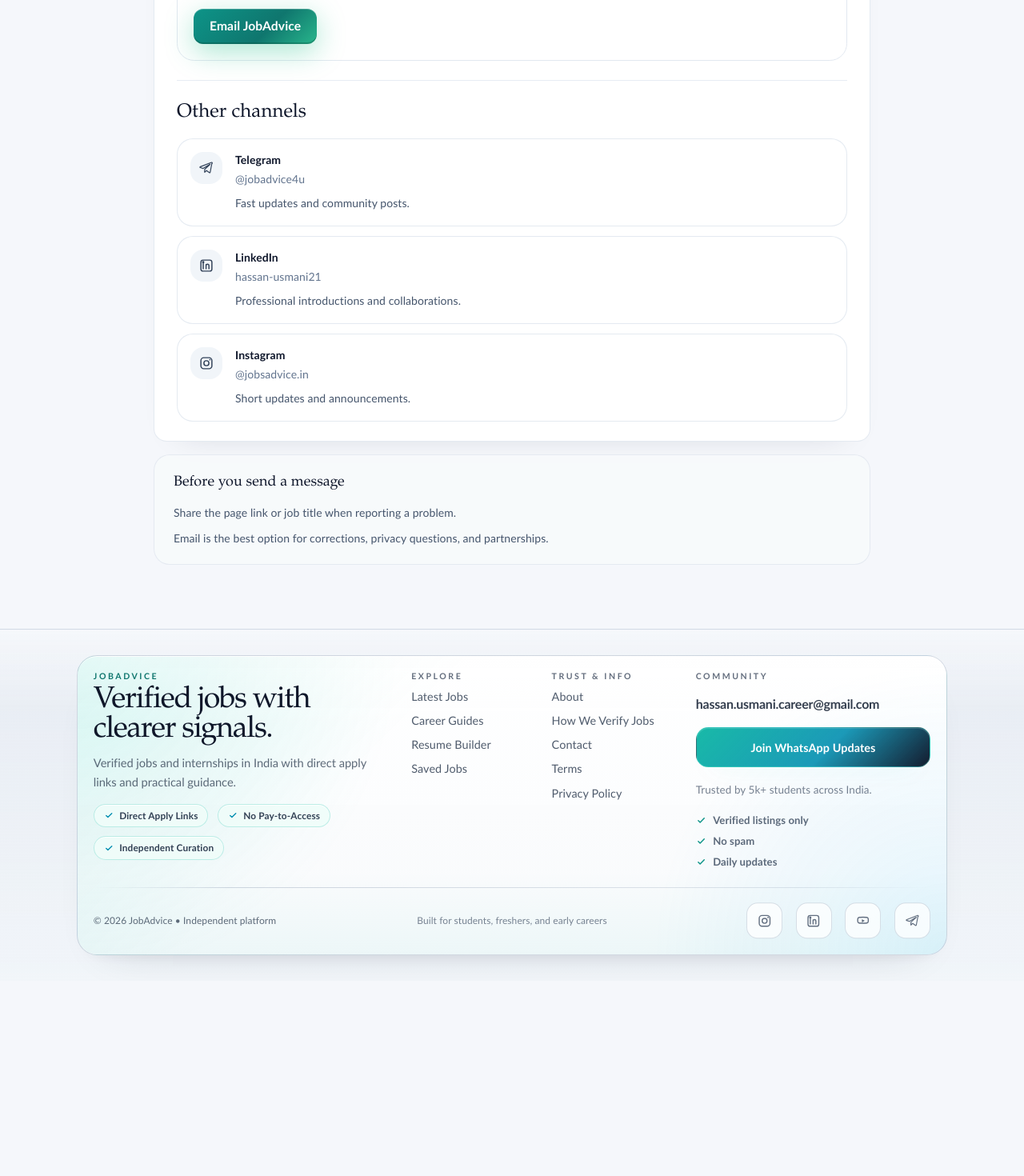
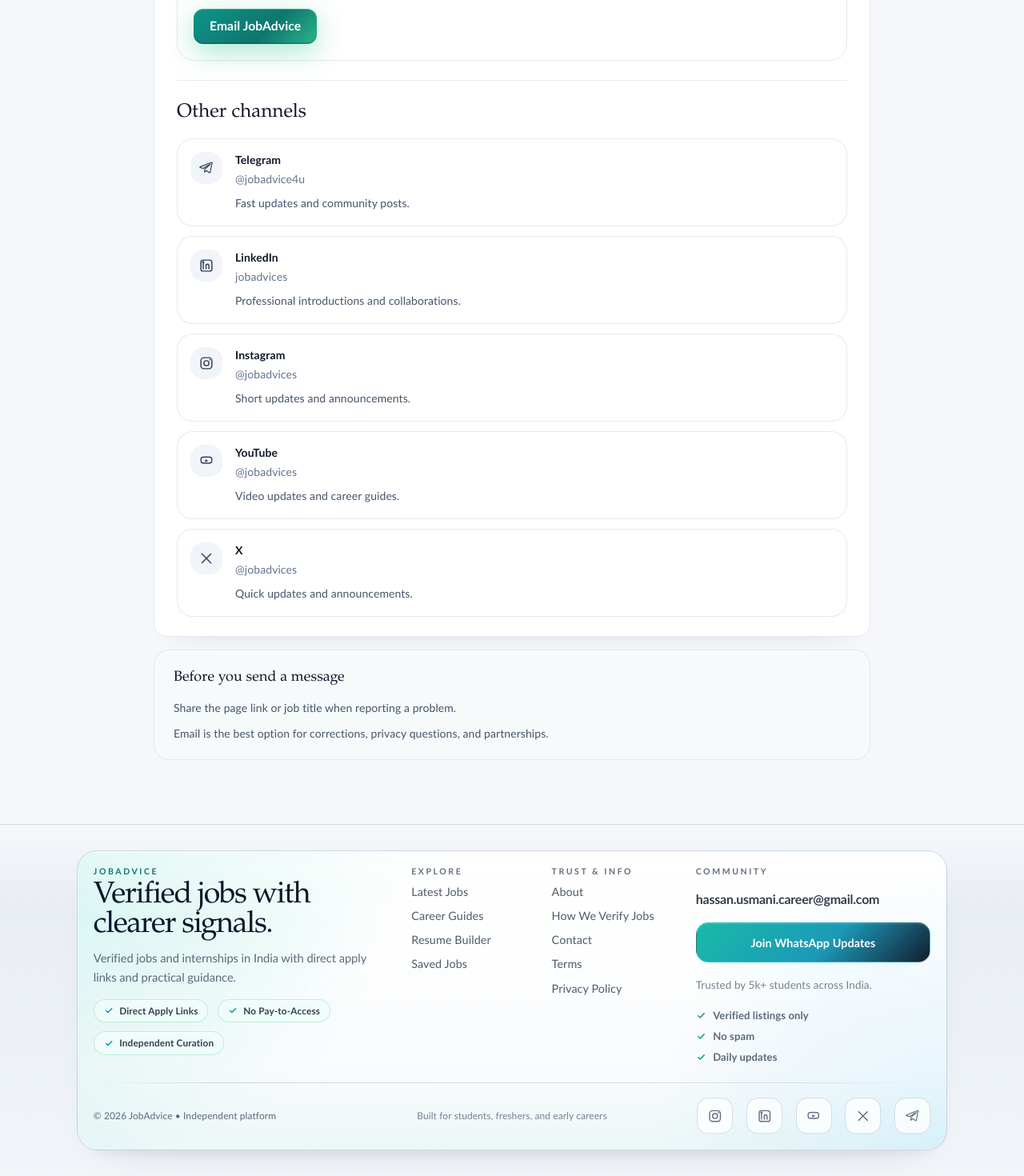
Before and after one commit to hassanusmani21/Jobadvice, a Next.js app: page /contact in a window 1280 px wide. Shown: the part 585-2055 px from the top of the page at 80% size. Before the commit the page ends 1811 px from the top, so only its background shows below. Built offline with nearby package versions, Linux system fonts and the light colour scheme; no server answers.

Commit message:
Update social media links

```diff
--- a/src/app/contact/page.tsx
+++ b/src/app/contact/page.tsx
@@ -37,8 +37,8 @@ const contactLinks: ContactLink[] = [
   },
   {
     label: "LinkedIn",
-    href: "https://www.linkedin.com/in/hassan-usmani21",
-    handle: "hassan-usmani21",
+    href: "https://www.linkedin.com/company/jobadvices/",
+    handle: "jobadvices",
     description: "Professional introductions and collaborations.",
     icon: (
       <svg aria-hidden="true" viewBox="0 0 24 24" className="h-5 w-5">
@@ -65,8 +65,8 @@ const contactLinks: ContactLink[] = [
   },
   {
     label: "Instagram",
-    href: "https://www.instagram.com/jobsadvice.in?utm_source=qr&igsh=MTM0eGhud3VtNGNvcw==",
-    handle: "@jobsadvice.in",
+    href: "https://www.instagram.com/jobadvices/",
+    handle: "@jobadvices",
     description: "Short updates and announcements.",
     icon: (
       <svg aria-hidden="true" viewBox="0 0 24 24" className="h-5 w-5">
@@ -82,6 +82,42 @@ const contactLinks: ContactLink[] = [
         />
         <circle cx="12" cy="12" r="3.75" fill="none" stroke="currentColor" strokeWidth="1.75" />
         <circle cx="17.3" cy="6.7" r="1.1" fill="currentColor" />
+      </svg>
+    ),
+  },
+  {
+    label: "YouTube",
+    href: "https://youtube.com/@jobadvices?si=vMW4l3TDMBwCIjl5",
+    handle: "@jobadvices",
+    description: "Video updates and career guides.",
+    icon: (
+      <svg aria-hidden="true" viewBox="0 0 24 24" className="h-5 w-5">
+        <path
+          d="M20 8.9c-.16-1.2-.96-2.08-2.03-2.24C16.7 6.45 14.9 6.3 12 6.3s-4.7.15-5.97.36C4.96 6.82 4.16 7.7 4 8.9c-.17 1.26-.17 2.94 0 4.2.16 1.2.96 2.08 2.03 2.24 1.27.21 3.07.36 5.97.36s4.7-.15 5.97-.36c1.07-.16 1.87-1.04 2.03-2.24.17-1.26.17-2.94 0-4.2Z"
+          fill="none"
+          stroke="currentColor"
+          strokeLinejoin="round"
+          strokeWidth="1.75"
+        />
+        <path d="m10.25 9.55 4.5 2.45-4.5 2.45v-4.9Z" fill="currentColor" />
+      </svg>
+    ),
+  },
+  {
+    label: "X",
+    href: "https://x.com/jobadvices",
+    handle: "@jobadvices",
+    description: "Quick updates and announcements.",
+    icon: (
+      <svg aria-hidden="true" viewBox="0 0 24 24" className="h-5 w-5">
+        <path
+          d="m5.2 5.2 13.6 13.6M18.6 5.4 5.4 18.6"
+          fill="none"
+          stroke="currentColor"
+          strokeLinecap="round"
+          strokeLinejoin="round"
+          strokeWidth="1.75"
+        />
       </svg>
     ),
   },
--- a/src/app/layout.tsx
+++ b/src/app/layout.tsx
@@ -296,7 +296,7 @@ const footerCommunitySupport = "Trusted by 5k+ students across India.";
 
 const socialLinks = [
   {
-    href: "https://www.instagram.com/jobsadvice.in?utm_source=qr&igsh=MTM0eGhud3VtNGNvcw==",
+    href: "https://www.instagram.com/jobadvices/",
     label: "Instagram",
     icon: (
       <svg aria-hidden="true" viewBox="0 0 24 24" className="h-5 w-5">
@@ -316,7 +316,7 @@ const socialLinks = [
     ),
   },
   {
-    href: "https://www.linkedin.com/in/hassan-usmani21",
+    href: "https://www.linkedin.com/company/jobadvices/",
     label: "LinkedIn",
     icon: (
       <svg aria-hidden="true" viewBox="0 0 24 24" className="h-5 w-5">
@@ -342,7 +342,7 @@ const socialLinks = [
     ),
   },
   {
-    href: "https://www.youtube.com/@JobAdvice4u",
+    href: "https://youtube.com/@jobadvices?si=vMW4l3TDMBwCIjl5",
     label: "YouTube",
     icon: (
       <svg aria-hidden="true" viewBox="0 0 24 24" className="h-5 w-5">
@@ -354,6 +354,22 @@ const socialLinks = [
           strokeWidth="1.75"
         />
         <path d="m10.25 9.55 4.5 2.45-4.5 2.45v-4.9Z" fill="currentColor" />
+      </svg>
+    ),
+  },
+  {
+    href: "https://x.com/jobadvices",
+    label: "X",
+    icon: (
+      <svg aria-hidden="true" viewBox="0 0 24 24" className="h-5 w-5">
+        <path
+          d="m5.2 5.2 13.6 13.6M18.6 5.4 5.4 18.6"
+          fill="none"
+          stroke="currentColor"
+          strokeLinecap="round"
+          strokeLinejoin="round"
+          strokeWidth="1.75"
+        />
       </svg>
     ),
   },
--- a/src/lib/site.ts
+++ b/src/lib/site.ts
@@ -18,9 +18,10 @@ export const siteWhatsappChannelUrl =
 export const siteWhatsappGroupUrl =
   "https://chat.whatsapp.com/L6Qh1hBedLZ3vfL3kQMB4r";
 export const siteSocialProfiles = [
-  "https://www.instagram.com/jobsadvice.in?utm_source=qr&igsh=MTM0eGhud3VtNGNvcw==",
-  "https://www.linkedin.com/in/hassan-usmani21",
-  "https://www.youtube.com/@JobAdvice4u",
+  "https://www.instagram.com/jobadvices/",
+  "https://youtube.com/@jobadvices?si=vMW4l3TDMBwCIjl5",
+  "https://www.linkedin.com/company/jobadvices/",
+  "https://x.com/jobadvices",
   "https://t.me/jobadvice4u",
 ];
 export const siteKeywords = [
```
